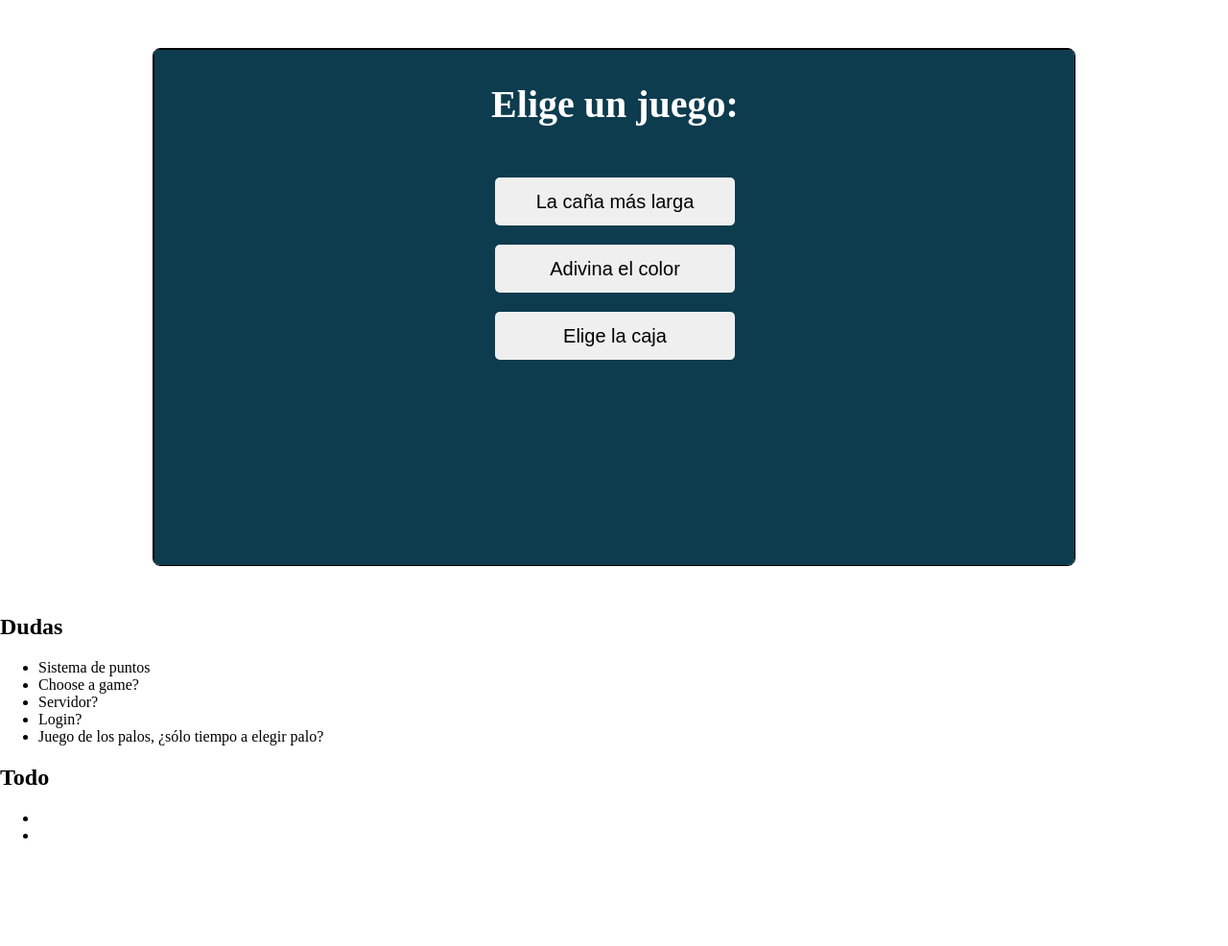
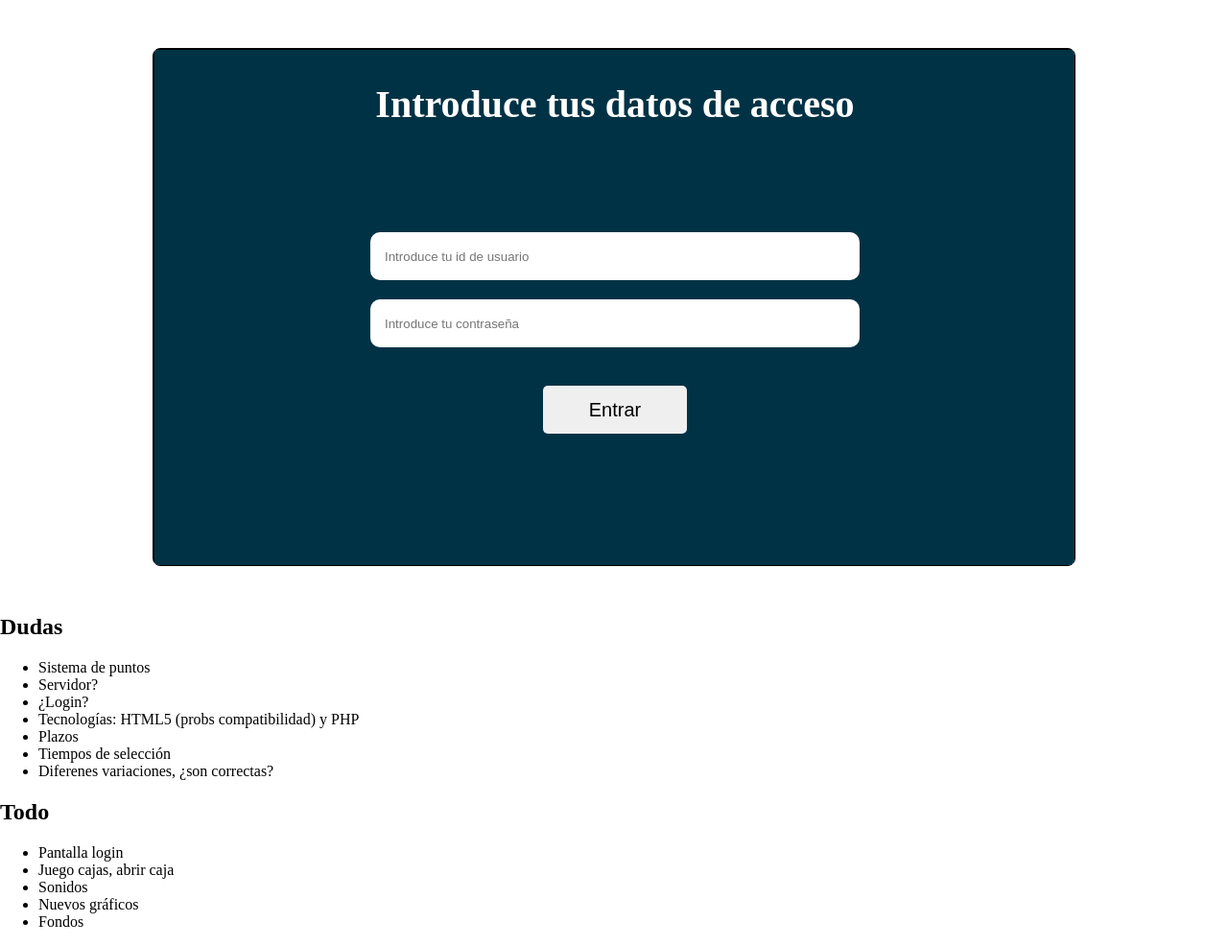
Before and after one commit to jbustarviejo/games, a PHP site: the page made by index.php in a window 1280 px wide. Shown: the whole page at 96% size. Before the commit the page ends 874 px from the top, so only its background shows below. Run offline with PHP 8.4, Linux system fonts and the light colour scheme.

Commit message:
login system

```diff
--- a/games.js
+++ b/games.js
@@ -1,4 +1,5 @@
 window.onload = function () {
+    games.login.checkCookie();
     games.resized();
 };
 //Bind on resize
@@ -31,6 +32,78 @@ var games = {
             array[randomIndex] = temporaryValue;
         }
         return array;
+    },
+    readCookie: function(name) {
+        var nameEQ = name + "=";
+        var ca = document.cookie.split(';');
+        for(var i=0;i < ca.length;i++) {
+            var c = ca[i];
+            while (c.charAt(0)==' ') c = c.substring(1,c.length);
+            if (c.indexOf(nameEQ) == 0) return c.substring(nameEQ.length,c.length);
+        }
+        return null;
+    }
+};
+games.login = {
+    checkCookie: function(){
+        var read=games.readCookie("games-username");
+        console.log(read);
+        if(read == null){
+            return;
+        }else{
+            games.userId=read;
+            document.getElementById('login-menu').style.display = "none";
+        }
+    },
+    start: function(){
+        username=document.getElementById('login-username').value;
+        if(username === ""){
+            alert("Introduce tu ID de usuario");
+            document.getElementById('login-username').focus();
+            return;
+        }
+        password=document.getElementById('login-password').value;
+        if(password === ""){
+            alert("Introduce tu contraseña");
+            document.getElementById('login-password').focus();
+            return;
+        }
+        this.sendDataToServer(username, password);
+    },
+    keypressed: function(e){
+        var keynum;
+        if(window.event){ // IE
+            keynum = e.keyCode;
+        }else if(e.which){ // Netscape/Firefox/Opera
+                keynum = e.which;
+             }
+        if(keynum == "13"){
+            this.start();
+        }
+    },
+    sendDataToServer: function (username, password) {
+        var xhr = new XMLHttpRequest();
+
+        xhr.open('POST', encodeURI('store-data/login'));
+        xhr.setRequestHeader('Content-Type', 'application/x-www-form-urlencoded');
+        xhr.onload = function () {
+            if (xhr.status === 200) {
+                console.log('Todo ok: ' + xhr.responseText);
+                if(xhr.responseText == "ok"){
+                    document.getElementById('login-menu').style.display = "none";
+                    games.userId=username;
+                    expiry = new Date();
+                    expiry.setTime(expiry.getTime()+(60*60*24*30*6*1000));
+                    document.cookie = "games-username="+username+"; expires=" + expiry.toGMTString();
+                }else{
+                    alert("Usuario o contraseña incorrecta");
+                }
+            }
+            else if (xhr.status !== 200) {
+                console.log('Request failed.  Returned status of ' + xhr.status);
+            }
+        };
+        xhr.send(encodeURI('username=' + username) + "&" + encodeURI('password=' + password));
     }
 };
 games.sticksGame = {
@@ -155,7 +228,7 @@ games.sticksGame = {
                 console.log('Request failed.  Returned status of ' + xhr.status);
             }
         };
-        xhr.send(encodeURI('time=' + time) + "&" + encodeURI('winner=' + winner) + "&" + encodeURI('selected=' + selected) + "&" + encodeURI('sticksNumber=' + sticksNumber));
+        xhr.send(encodeURI('userId=' + games.userId) + "&" + encodeURI('time=' + time) + "&" + encodeURI('winner=' + winner) + "&" + encodeURI('selected=' + selected) + "&" + encodeURI('sticksNumber=' + sticksNumber));
     }
 };
 games.cardsGame = {
@@ -312,7 +385,7 @@ games.cardsGame = {
                 console.log('Request failed.  Returned status of ' + xhr.status);
             }
         };
-        xhr.send(encodeURI('time_memory=' + time_memory) + "&" + encodeURI('time_decission=' + time_decission) + "&" + encodeURI('selected_side=' + selected_side) + "&" + encodeURI('displayed_side=' + displayed_side) + "&" + encodeURI('winner_side=' + winner_side) + "&" + encodeURI('cards_number=' + cards_number) + "&" + encodeURI('cards_array=' + cards_array));
+        xhr.send(encodeURI('userId=' + games.userId) + "&" + encodeURI('time_memory=' + time_memory) + "&" + encodeURI('time_decission=' + time_decission) + "&" + encodeURI('selected_side=' + selected_side) + "&" + encodeURI('displayed_side=' + displayed_side) + "&" + encodeURI('winner_side=' + winner_side) + "&" + encodeURI('cards_number=' + cards_number) + "&" + encodeURI('cards_array=' + cards_array));
     }
 };
 games.boxesGame = {
@@ -425,6 +498,6 @@ games.boxesGame = {
                 console.log('Request failed.  Returned status of ' + xhr.status);
             }
         };
-        xhr.send(encodeURI('boxes_number=' + boxesNumber) + "&" + encodeURI('winner_box=' + winnerBox) + "&" + encodeURI('first_box_choose=' + firstChoose) + "&" + encodeURI('available_box_to_change=' + availableToChange)+ "&" + encodeURI('final_box_choose=' + finalChoose)+ "&" + encodeURI('time_to_first_choose=' + timeToFirstChoose)+ "&" + encodeURI('time_to_change_box=' + timeToChange));
+        xhr.send(encodeURI('userId=' + games.userId) + "&" + encodeURI('boxes_number=' + boxesNumber) + "&" + encodeURI('winner_box=' + winnerBox) + "&" + encodeURI('first_box_choose=' + firstChoose) + "&" + encodeURI('available_box_to_change=' + availableToChange)+ "&" + encodeURI('final_box_choose=' + finalChoose)+ "&" + encodeURI('time_to_first_choose=' + timeToFirstChoose)+ "&" + encodeURI('time_to_change_box=' + timeToChange));
     }
 };
--- a/index.php
+++ b/index.php
@@ -8,6 +8,14 @@
 
     <body id="body">
         <div id="gameContainer" class="">
+            <div id="login-menu" class="screen menu-screen login-menu">
+                <div>
+                    <h2 class="h2-title">Introduce tus datos de acceso</h2>
+                    <input id="login-username" class="input-login" onkeypress="games.login.keypressed(event);" placeholder="Introduce tu id de usuario"/>
+                    <input id="login-password" type="password" onkeypress="games.login.keypressed(event);" class="input-login" placeholder="Introduce tu contraseña"/><br>
+                    <button class="login-button" onclick="games.login.start()">Entrar</button>
+                </div>
+            </div>
             <div id="main-menu" class="screen menu-screen">
                 <div>
                     <h2 class="h2-title">Elige un juego:</h2>
@@ -113,15 +121,20 @@
             <h2>Dudas</h2>
             <ul>
                 <li>Sistema de puntos</li>
-                <li>Choose a game?</li>
                 <li>Servidor?</li>
-                <li>Login?</li>
-                <li>Juego de los palos, ¿sólo tiempo a elegir palo?</li>
+                <li>¿Login?</li>
+                <li>Tecnologías: HTML5 (probs compatibilidad) y PHP</li>
+                <li>Plazos</li>
+                <li>Tiempos de selección</li>
+                <li>Diferenes variaciones, ¿son correctas?</li>
             </ul>
             <h2>Todo</h2>
             <ul>
-                <li></li>
-                <li></li>
+                <li>Pantalla login</li>
+                <li>Juego cajas, abrir caja</li>
+                <li>Sonidos</li>
+                <li>Nuevos gráficos</li>
+                <li>Fondos</li>
             </ul>
         </div>
         <script type="text/javascript" src="/games.js"></script>
--- a/style.css
+++ b/style.css
@@ -8,6 +8,25 @@ Author     : jbustarviejo
 }
 #gameContainer{
     border-radius:8px;overflow:hidden;z-index:10;margin: 50px auto; position: relative; width: 90%; height: 90%; border: 1px solid #000;
+}
+#gameContainer #login-menu{
+    z-index: 10;
+    background-color:rgb(0, 50, 69);
+}
+#gameContainer #login-username{
+  margin-top: 8%;
+}
+#gameContainer #login-menu .h2-title{
+  color: white;
+}
+#gameContainer .input-login{
+  width: 50%;
+  clear: both;
+  height: 40px;
+  border-radius: 10px;
+  border: 0 none;
+  padding: 5px 15px;
+  margin-bottom: 20px;
 }
 #gameContainer #main-menu{
     color: #fff;
```
Also changed, not shown: store-data/login.php (added, +17 -0 lines).
